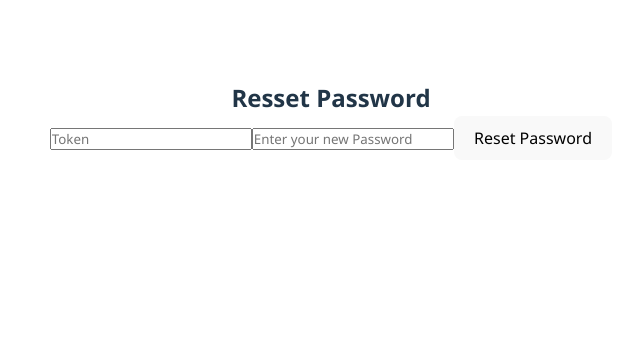
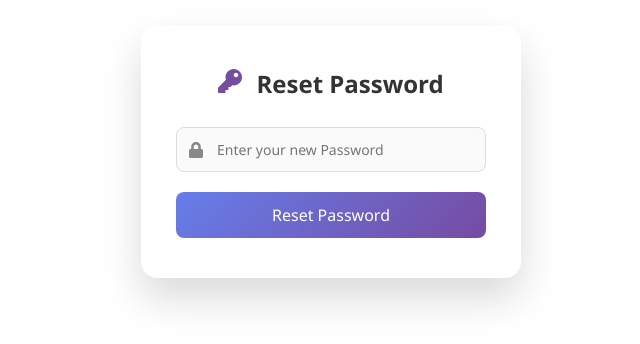
Before and after one commit to ShivaGitDeve/auth-api-nodejs, a React (Vite) app in the folder Auth-frontEnd/vite-project/: page /reset-password in a window 1280 px wide. Shown: the part 280-624 px from the top of the page, without its empty margins (309-949 px from the left). Built offline with nearby package versions, Linux system fonts and the light colour scheme.

Commit message:
feat(auth): add reset password page, integrate API call via axios, update routing and styles

```diff
--- a/Auth-frontEnd/vite-project/package.json
+++ b/Auth-frontEnd/vite-project/package.json
@@ -13,6 +13,8 @@
     "axios": "^1.13.2",
     "react": "^19.2.0",
     "react-dom": "^19.2.0",
+    "react-hot-toast": "^2.6.0",
+    "react-icons": "^5.5.0",
     "react-router-dom": "^7.12.0"
   },
   "devDependencies": {
--- a/Auth-frontEnd/vite-project/src/App.jsx
+++ b/Auth-frontEnd/vite-project/src/App.jsx
@@ -1,4 +1,5 @@
 import { BrowserRouter, Routes, Route } from "react-router-dom";
+import { Toaster } from "react-hot-toast";
 import Login from "./pages/login/Login";
 import ProtectedRoute from "./auth/Protected-route";
 import Dashboard from "./pages/dashboard/Dashboard";
@@ -12,6 +13,7 @@ import "./App.css";
 function App() {
   return (
     <BrowserRouter>
+      <Toaster position="top-right" reverseOrder={false}></Toaster>
       <Routes>
         <Route path="/login" element={<Login />} />
         <Route path="/forgot-password" element={<ForgotPassword />} />
--- a/Auth-frontEnd/vite-project/src/api/axios.js
+++ b/Auth-frontEnd/vite-project/src/api/axios.js
@@ -9,7 +9,7 @@ api.interceptors.request.use(
   (config) => {
     const accessToken = sessionStorage.getItem("accessToken");
     if (accessToken) {
-      config.headers.Authorization = `Bearer $(accessToken)`;
+      config.headers.Authorization = `Bearer ${accessToken}`;
     }
     return config;
   },
@@ -22,11 +22,15 @@ api.interceptors.response.use(
   (response) => response,
   async (error) => {
     // access token expired
+    const refreshToken = localStorage.getItem("refreshToken");
     const originalRequest = error.config;
-    if (error.response?.status === 401 && !originalRequest._retry) {
+    if (
+      error.response?.status === 401 &&
+      !originalRequest._retry &&
+      refreshToken
+    ) {
       originalRequest._retry = true;
       try {
-        const refreshToken = localStorage.getItem("refreshToken");
         const res = await axios.post(
           "http://localhost:5000/api/auth/refresh-token",
           {},
--- /dev/null
+++ b/Auth-frontEnd/vite-project/src/pages/Password/Reset-Password.css
@@ -0,0 +1,103 @@
+/* Full page center */
+.reset-container {
+  height: 100vh;
+  display: flex;
+  justify-content: center;
+  align-items: center;
+  /* background: linear-gradient(135deg, #667eea, #764ba2); */
+  font-family: "Segoe UI", Tahoma, Geneva, Verdana, sans-serif;
+}
+
+/* Card */
+.reset-card {
+  background: #ffffff;
+  padding: 40px 35px;
+  border-radius: 16px;
+  width: 380px;
+  box-shadow: 0 20px 40px rgba(0, 0, 0, 0.15);
+  text-align: center;
+  animation: fadeIn 0.4s ease-in-out;
+}
+
+/* Heading */
+.reset-card h2 {
+  margin-bottom: 25px;
+  font-weight: 600;
+  color: #333;
+}
+
+.icon {
+  margin-right: 8px;
+  color: #764ba2;
+}
+
+/* Input group */
+.input-group {
+  position: relative;
+  margin-bottom: 20px;
+}
+
+.input-group input {
+  width: 100%;
+  padding: 12px 40px;
+  border-radius: 8px;
+  border: 1px solid #ddd;
+  font-size: 14px;
+  transition: 0.3s;
+}
+
+.input-group input:focus {
+  border-color: #764ba2;
+  outline: none;
+  box-shadow: 0 0 0 2px rgba(118, 75, 162, 0.2);
+}
+
+.input-icon {
+  position: absolute;
+  top: 50%;
+  left: 12px;
+  transform: translateY(-50%);
+  color: #888;
+}
+
+/* Button */
+button {
+  width: 100%;
+  padding: 12px;
+  background: linear-gradient(135deg, #667eea, #764ba2);
+  border: none;
+  color: white;
+  font-weight: 500;
+  border-radius: 8px;
+  cursor: pointer;
+  transition: 0.3s;
+}
+
+button:hover {
+  transform: translateY(-2px);
+  box-shadow: 0 10px 20px rgba(0, 0, 0, 0.2);
+}
+
+button:disabled {
+  opacity: 0.7;
+  cursor: not-allowed;
+}
+
+/* Message */
+.message {
+  margin-top: 15px;
+  font-size: 14px;
+  color: #444;
+}
+
+/* Animation */
+@keyframes fadeIn {
+  from {
+    opacity: 0;
+    transform: translateY(-10px);
+  }
+  to {
+    opacity: 1;
+    transform: translateY(0);
+  }
+}
--- a/Auth-frontEnd/vite-project/src/pages/Password/Reset-Password.jsx
+++ b/Auth-frontEnd/vite-project/src/pages/Password/Reset-Password.jsx
@@ -1,52 +1,136 @@
 import { useState } from "react";
 import api from "../../api/axios";
+import { useNavigate, useSearchParams } from "react-router-dom";
+import { FaLock, FaKey } from "react-icons/fa";
+import "./Reset-Password.css";
+import toast from "react-hot-toast";
 
 const ResetPassword = () => {
-  const [token, setToken] = useState("");
+  const navigate = useNavigate();
   const [newPassword, setNewPassword] = useState("");
-  const [message, setMessage] = useState("");
+  // const [message, setMessage] = useState("");
   const [loading, setLoading] = useState(false);
+
+  const [searchParams] = useSearchParams();
+  const token = searchParams.get("token");
+
+  console.log(token);
 
   const handleSubmit = async (e) => {
     e.preventDefault();
-    if (!token || !newPassword) return;
+    if (!newPassword) return;
     setLoading(true);
     try {
       await api.post("/auth/reset-password", {
-        token,
+        token: token,
         newPassword,
       });
-      setMessage("Password reset successfully. You can now login.");
+      toast.success("Password reset successful. Redirecting to login...");
+      setTimeout(() => {
+        navigate("/login");
+      }, 2000);
     } catch (error) {
-      setMessage("Something went wrong");
+      toast.error(error.response?.data?.message || "Reset failed");
       console.log(error);
     } finally {
       setLoading(false);
     }
   };
+
   return (
-    <>
-      <h2>Resset Password</h2>
+    <div className="reset-container">
+      <div className="reset-card">
+        <h2>
+          <FaKey className="icon" /> Reset Password
+        </h2>
+
         <form onSubmit={handleSubmit}>
-        <input
-          type="text"
-          placeholder="Token"
-          value={token}
-          onChange={(e) => setToken(e.target.value)}
-        />
+          <div className="input-group">
+            <FaLock className="input-icon" />
+            {/* <input
+//           type="text"
+//           placeholder="Token"
+//           value={token}
+//           onChange={(e) => setToken(e.target.value)}
+//         /> */}
             <input
               type="password"
               placeholder="Enter your new Password"
               value={newPassword}
               onChange={(e) => setNewPassword(e.target.value)}
             />
+          </div>
+
           <button type="submit" disabled={loading}>
             {loading ? "Resetting..." : "Reset Password"}
           </button>
         </form>
-      {message && <p>{message}</p>}
-    </>
+
+        {/* {message && <p className="message">{message}</p>} */}
+      </div>
+    </div>
   );
 };
 
 export default ResetPassword;
+
+// import { useState } from "react";
+// import api from "../../api/axios";
+// import { useSearchParams } from "react-router-dom";
+
+// const ResetPassword = () => {
+//   console.log("Reset page loaded");
+
+//   // const [token, setToken] = useState("");
+//   const [newPassword, setNewPassword] = useState("");
+//   const [message, setMessage] = useState("");
+//   const [loading, setLoading] = useState(false);
+
+//   const [searchParams] = useSearchParams();
+//   const token = searchParams.get("token");
+
+//   console.log(token);
+
+//   const handleSubmit = async (e) => {
+//     e.preventDefault();
+//     if (!newPassword) return;
+//     setLoading(true);
+//     try {
+//       await api.post("/auth/reset-password", {
+//         token: token,
+//         newPassword,
+//       });
+//       setMessage("Password reset successfully. You can now login.");
+//     } catch (error) {
+//       setMessage("Something went wrong");
+//       console.log(error);
+//     } finally {
+//       setLoading(false);
+//     }
+//   };
+//   return (
+//     <>
+//       <h2>Resset Password</h2>
+//       <form onSubmit={handleSubmit}>
+//         {/* <input
+//           type="text"
+//           placeholder="Token"
+//           value={token}
+//           onChange={(e) => setToken(e.target.value)}
+//         /> */}
+//         <input
+//           type="password"
+//           placeholder="Enter your new Password"
+//           value={newPassword}
+//           onChange={(e) => setNewPassword(e.target.value)}
+//         />
+//         <button type="submit" disabled={loading}>
+//           {loading ? "Resetting..." : "Reset Password"}
+//         </button>
+//       </form>
+//       {message && <p>{message}</p>}
+//     </>
+//   );
+// };
+
+// export default ResetPassword;
```
Also changed, not shown: 1 other file (tests, documents, lock files or other folders). Lines whose indentation alone changed are shown as unchanged.
